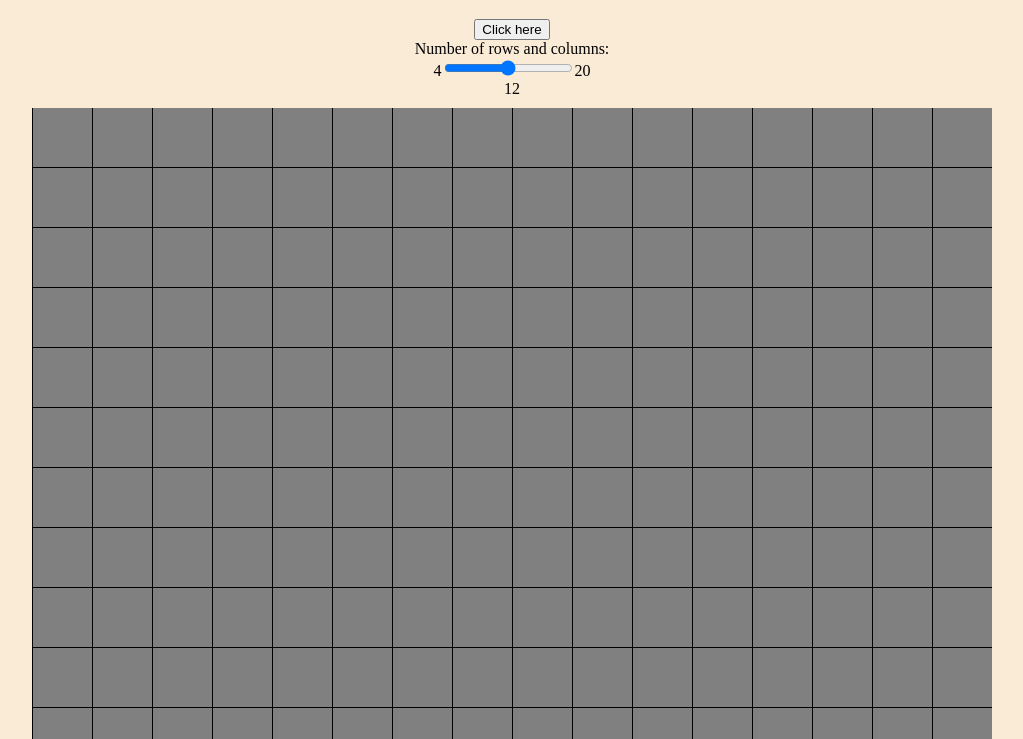
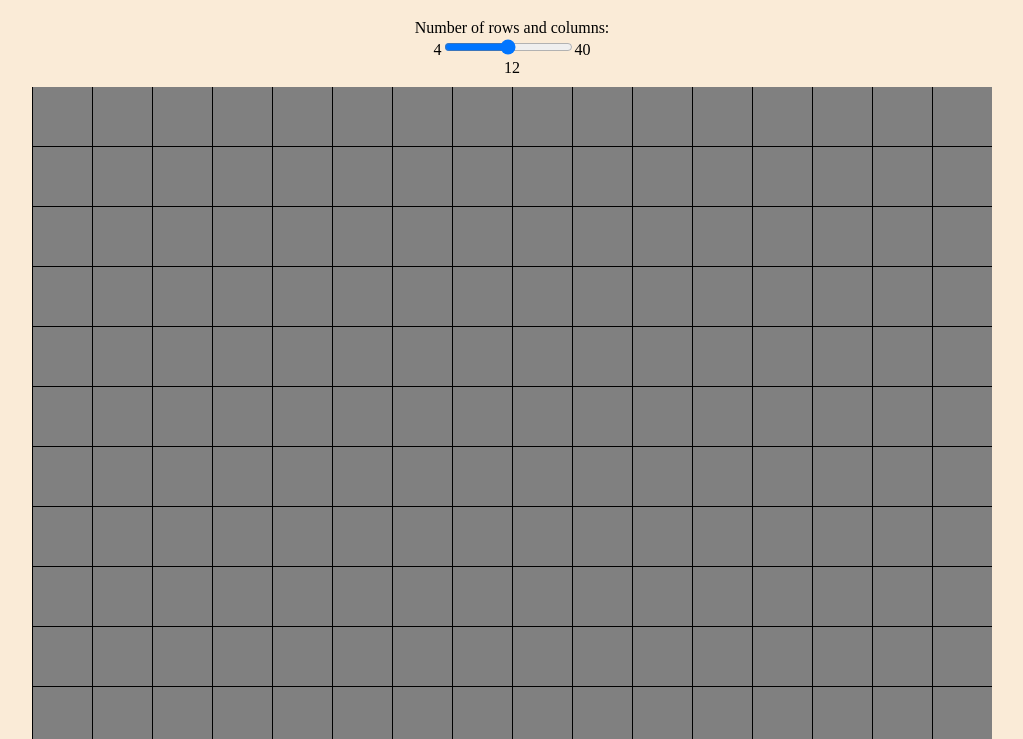
Before and after one commit to ericjfenton/etch-a-sketch, a plain HTML site: page index.html in a window 1280 px wide. Shown: the part 61-800 px from the top of the page, without its empty margins (128-1151 px from the left). Drawn offline with Linux system fonts and the light colour scheme.

Commit message:
nearly complete except vertical grid lines missing for some large numbers

```diff
--- a/etch.js
+++ b/etch.js
@@ -7,6 +7,7 @@ console.log(squaresDesired);
 const tests = function(e) {
     console.log(e);
     console.log(squaresDesired.value);
+    container.innerText = '';
 }
 let numRows = 16;
 let sizeNum = Math.floor(960/numRows) - 1;
@@ -14,8 +15,27 @@ let sizeText = sizeNum + 'px';
 let sizeText2 = '0 0 ' + sizeText;
 console.log(sizeText);
 console.log(typeof sizeText);
-const showChoice = function(e) {
-  choice.innerText = squaresDesired.value;
+const updateGrid = function(e) {
+  numRows = squaresDesired.value;
+  choice.innerText = numRows;
+  sizeNum = Math.floor(959/numRows) - 1;
+  sizeText = sizeNum + 'px';
+  sizeText2 = '0 0 ' + sizeText;
+  container.innerText = '';
+  makeSquares();
+}
+
+const makeSquares = function() {
+  const newSquare = document.createElement('div');
+newSquare.classList.add('square');
+newSquare.style.height = sizeText;
+newSquare.style.width = sizeText;
+newSquare.style.flex = sizeText2;
+container.appendChild(newSquare);
+for (let i = 1; i < numRows ** 2; i++) {
+container.appendChild(newSquare.cloneNode());
+}
+
 }
 
 const etching = function(e) {
@@ -24,8 +44,8 @@ const etching = function(e) {
   }
   console.log(e.target.className);
 }
-
-const newSquare = document.createElement('div');
+makeSquares();
+/*const newSquare = document.createElement('div');
 newSquare.classList.add('square');
 newSquare.style.height = sizeText;
 newSquare.style.width = sizeText;
@@ -33,13 +53,13 @@ newSquare.style.flex = sizeText2;
 container.appendChild(newSquare);
 for (let i = 1; i < numRows ** 2; i++) {
 container.appendChild(newSquare.cloneNode());
-}
+} */
 let squares = document.querySelectorAll('.square');
 
 squares.forEach(square => addEventListener('mouseover', etching));
 
 testButton.addEventListener('click', tests);
-squaresDesired.addEventListener('change', showChoice);
+squaresDesired.addEventListener('change', updateGrid);
 
 /*
 Project concept is to move the mouse across a grid,
--- a/index.html
+++ b/index.html
@@ -9,9 +9,9 @@
 </head>
 <body>
     <h1>Etch a Sketch</h1>
-    <button id="test">Click here</button><br>
+    <div id="test"></div>
     <label for="squares">Number of rows and columns:</label><br>
-    4<input name="squares" type="range" min="4" max="20" step="2">20
+    4<input name="squares" type="range" min="4" max="40" step="2">40
     <div id="choice">12</div>
     <div id="container">
 
```
